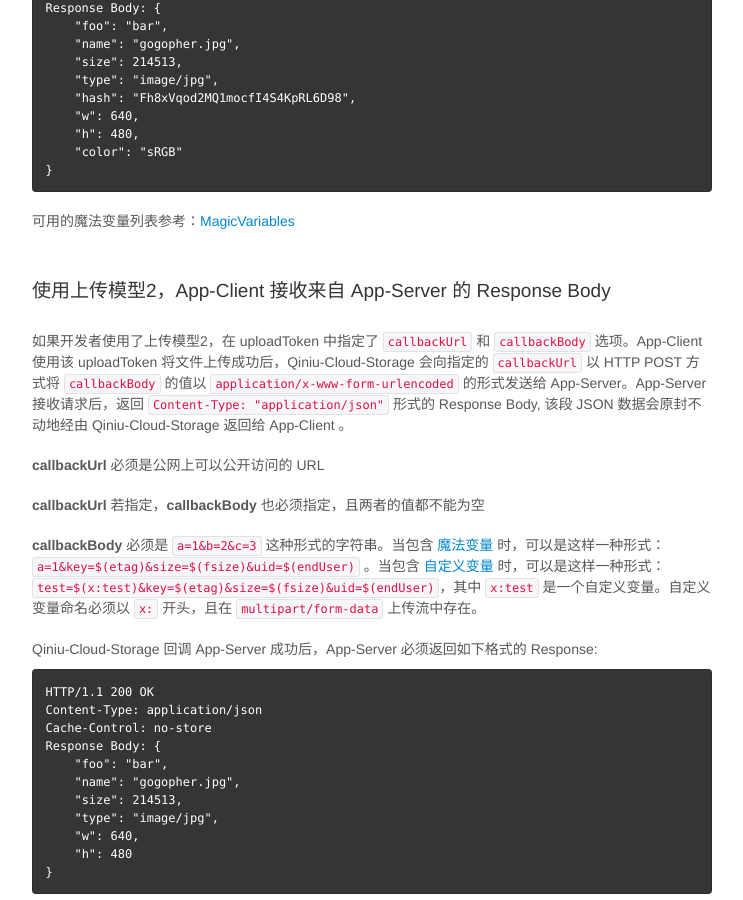
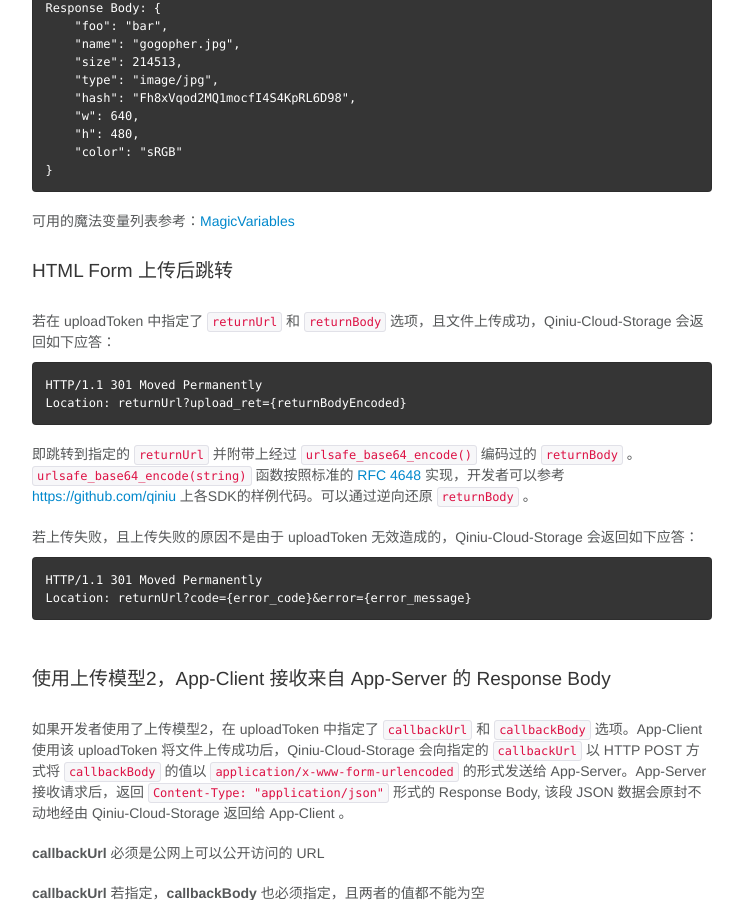
Before and after one commit to qiniu/docs.qiniu.com, a Jekyll site: the page built from api/put.markdown, in a window 1280 px wide and 900 px high, scrolled down 6816 px. Shown: the whole window, without its empty margins (138-881 px from the left). Built offline with Jekyll 4.4.1, drawn with Linux system fonts in a browser that asks for light colours.

Commit message:
returnUrl notes

```diff
--- a/api/put.markdown
+++ b/api/put.markdown
@@ -181,7 +181,7 @@ HTML Form API
 名称        | 类型   | 必须 | 说明
 ------------|--------|------|-------------------------------------
 key         | string | 否   | 标识文件的索引，所在的存储空间内唯一。key可包含斜杠，但不以斜杠开头，比如 `a/b/c.jpg` 是一个合法的key。若不指定 key，缺省使用文件的 etag（即上传成功后返回的hash值）作为key；此时若 UploadToken 有指定 returnUrl 选项，则文件上传成功后跳转到 `returnUrl?query_string`, query_string 包含`key={FileID}`
-x:custom_field_name | string | 否 | 自定义变量，必须以 `x:` 开头命名，不限个数。可以在 uploadToken 的 `callbackBody` 选项中使用 `$(x:custom_field_name)` 求值。
+x:custom_field_name | string | 否 | [自定义变量](#xVariables)，必须以 `x:` 开头命名，不限个数。可以在 uploadToken 的 `callbackBody` 选项中使用 `$(x:custom_field_name)` 求值。
 token       | string | 是   | 上传授权凭证 - UploadToken
 file        | file   | 是   | 文件本身
 
@@ -337,6 +337,20 @@ returnBody 赋值可以把 魔法变量（[MagicVariables](#MagicVariables)）
     }
 
 可用的魔法变量列表参考：[MagicVariables](#MagicVariables)
+
+### HTML Form 上传后跳转
+
+若在 uploadToken 中指定了 `returnUrl` 和 `returnBody` 选项，且文件上传成功，Qiniu-Cloud-Storage 会返回如下应答：
+
+    HTTP/1.1 301 Moved Permanently
+    Location: returnUrl?upload_ret={returnBodyEncoded}
+
+即跳转到指定的 `returnUrl` 并附带上经过 `urlsafe_base64_encode()` 编码过的 `returnBody` 。 `urlsafe_base64_encode(string)` 函数按照标准的 [RFC 4648](http://www.ietf.org/rfc/rfc4648.txt) 实现，开发者可以参考 <https://github.com/qiniu> 上各SDK的样例代码。可以通过逆向还原 `returnBody` 。
+
+若上传失败，且上传失败的原因不是由于 uploadToken 无效造成的，Qiniu-Cloud-Storage 会返回如下应答：
+
+    HTTP/1.1 301 Moved Permanently
+    Location: returnUrl?code={error_code}&error={error_message}
 
 
 <a name="upload-with-callback-appserver"></a>
```
